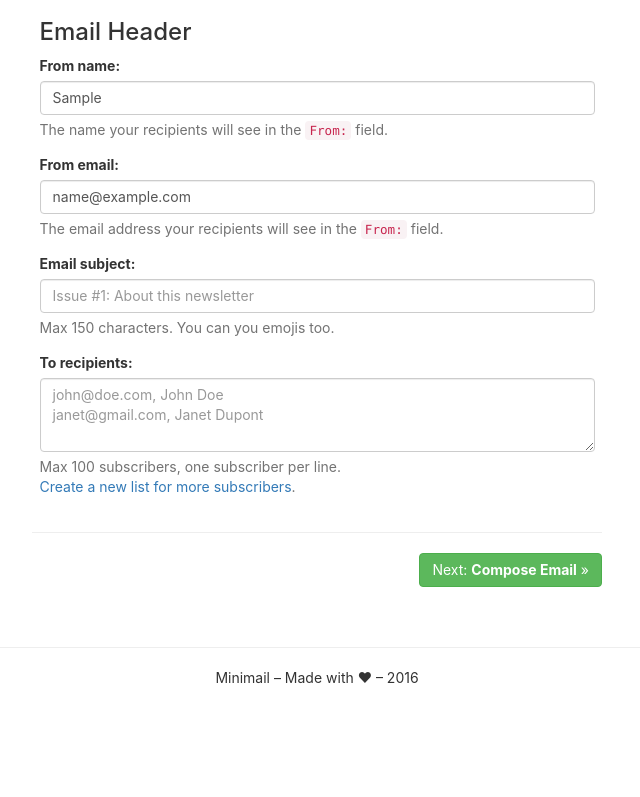
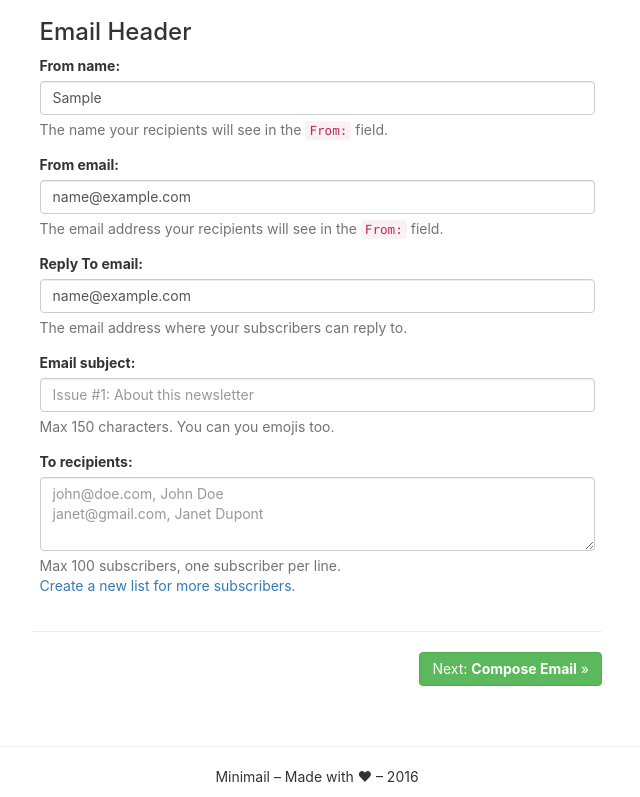
Before and after one commit to r1q/minimail, a Django app: page /campaigns/new in a window 1280 px wide. Shown: the part 450-1247 px from the top of the page, without its empty margins (323-963 px from the left). Before the commit the page ends 1133 px from the top, so only its background shows below. Run offline with Django 3.2, Linux system fonts and the light colour scheme; the visitor is signed in with stand-in values (Sample User, id 1); grey boxes labelled with a size stand in for pictures from a placeholder-image service; data that the repository does not hold is empty; some libraries are stand-ins or nearby versions.

Commit message:
Add option to specify Reply To.

```diff
--- a/campaign_management/models.py
+++ b/campaign_management/models.py
@@ -16,6 +16,7 @@ class Campaign(models.Model):
     email_subject = models.CharField(max_length=150)
     email_from_name = models.CharField(max_length=100)
     email_from_email = models.CharField(max_length=100)
+    email_reply_to_email = models.CharField(max_length=100)
     schedule_send = models.DateTimeField(blank=True, null=True)
     # No foreign key for these, as the template may change
     html_template = models.TextField()
--- a/campaign_management/templates/campaign_header.html
+++ b/campaign_management/templates/campaign_header.html
@@ -38,9 +38,13 @@
         <h3>Email Header</h3>
         <div class="form-group">
           <label for="{{form.email_from_name.auto_id}}" class='control-label'>From name:</label>
-          <input id="{{form.email_from_name.auto_id}}" name="{{form.email_from_name.name}}" class='form-control'
-                 tabindex='3' maxlength='{{form.email_from_name.field.max_length}}'
-                 value='{{form.email_from_name.value|default:user.first_name}}'/>
+          <input id="{{form.email_from_name.auto_id}}"
+                 name="{{form.email_from_name.name}}"
+                 class='form-control'
+                 tabindex='3'
+                 maxlength='{{form.email_from_name.field.max_length}}'
+                 value='{{form.email_from_name.value|default:user.first_name}}'
+                 required />
           <div class='help-block'>The name your recipients will see in the <code>From:</code> field.</div>
         </div>
         <div class="form-group">
@@ -51,8 +55,21 @@
                  class='form-control'
                  tabindex='3'
                  maxlength='{{form.email_from_email.field.max_length}}'
-                 value='{{form.email_from_email.value|default:user.email}}'/>
+                 value='{{form.email_from_email.value|default:user.email}}'
+                 required />
           <div class='help-block'>The email address your recipients will see in the <code>From:</code> field.</div>
+        </div>
+        <div class="form-group">
+          <label for="{{form.email_reply_to_email.auto_id}}" class='control-label'>Reply To email:</label>
+          <input type='email'
+                 id="{{form.email_reply_to_email.auto_id}}"
+                 name="{{form.email_reply_to_email.name}}"
+                 class='form-control'
+                 tabindex='3'
+                 maxlength='{{form.email_reply_to_email.field.max_length}}'
+                 value='{{form.email_reply_to_email.value|default:user.email}}'
+                 required />
+          <div class='help-block'>The email address where your subscribers can reply to.</div>
         </div>
         <div class="form-group">
           <label for="{{form.email_subject.auto_id}}" class='control-label'>Email subject:</label>
--- a/campaign_management/views.py
+++ b/campaign_management/views.py
@@ -58,7 +58,7 @@ class CampaignReview(LoginRequiredMixin, DetailView):
 class CampaignCreate(LoginRequiredMixin, CreateView):
     """CampaignCreate"""
     model = Campaign
-    fields = ['email_list', 'name', 'email_subject',
+    fields = ['email_list', 'name', 'email_subject', 'email_reply_to_email',
               'email_from_name', 'email_from_email', 'email_list']
     template_name = 'campaign_header.html'
 
@@ -66,6 +66,9 @@ class CampaignCreate(LoginRequiredMixin, CreateView):
         # Call the base implementation first to get a context
         context = super(CampaignCreate, self).get_context_data(**kwargs)
         context['lists'] = List.objects.filter(user=self.request.user)
+        # TODO: Should move this list comprehension into .filter above
+        context['lists'] = [x for x in context['lists']
+                            if x.count_validated_subscribers() > 0]
         return context
 
     def form_valid(self, form):
@@ -79,7 +82,7 @@ class CampaignCreate(LoginRequiredMixin, CreateView):
 class CampaignUpdate(LoginRequiredMixin, UpdateView):
     """CampaignUpdate"""
     model = Campaign
-    fields = ['email_list', 'name', 'email_subject',
+    fields = ['email_list', 'name', 'email_subject', 'email_reply_to_email',
               'email_from_name', 'email_from_email', 'email_list']
     template_name = 'campaign_header.html'
 
@@ -137,7 +140,8 @@ def send_test_email(request, pk):
                       campaign.email_from_email,
                       [recipient],
                       fail_silently=False,
-                      html_message=campaign.html_template)
+                      html_message=campaign.html_template,
+                      reply_to=[campaign.email_reply_to_email])
     except Exception as ex:
         messages.error(request,
                        "Test email not sent: {}".format(ex),
@@ -169,14 +173,16 @@ def _gen_campaign_emails(campaign):
     if not campaign:
         return tuple()
     # If we got a campaign
-    subscribers = Subscriber.objects.filter(list=campaign.email_list, validated=True)
+    subscribers = Subscriber.objects.filter(list=campaign.email_list,
+                                            validated=True)
     for subscriber in subscribers:
         _from = "{} <{}>".format(campaign.email_from_name,
                                  campaign.email_from_email)
         email = EmailMultiAlternatives(campaign.email_subject,  # email subject
                                        "",  # body text version
                                        _from,  # from sender
-                                       [subscriber.email])  # recipient
+                                       [subscriber.email],  # recipient
+                                       reply_to=[campaign.email_reply_to_email])
         email.attach_alternative(campaign.html_template, "text/html")
         # Avoid use list of Object in RAM
         yield email
```
Also changed, not shown: campaign_management/templates/campaign_review.html (+10 -5 lines).
